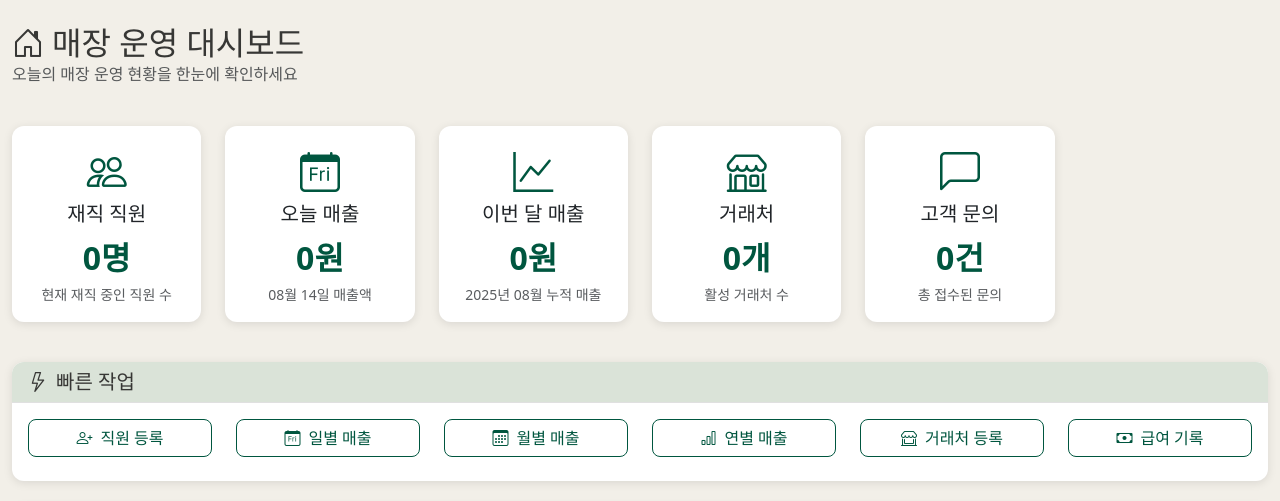
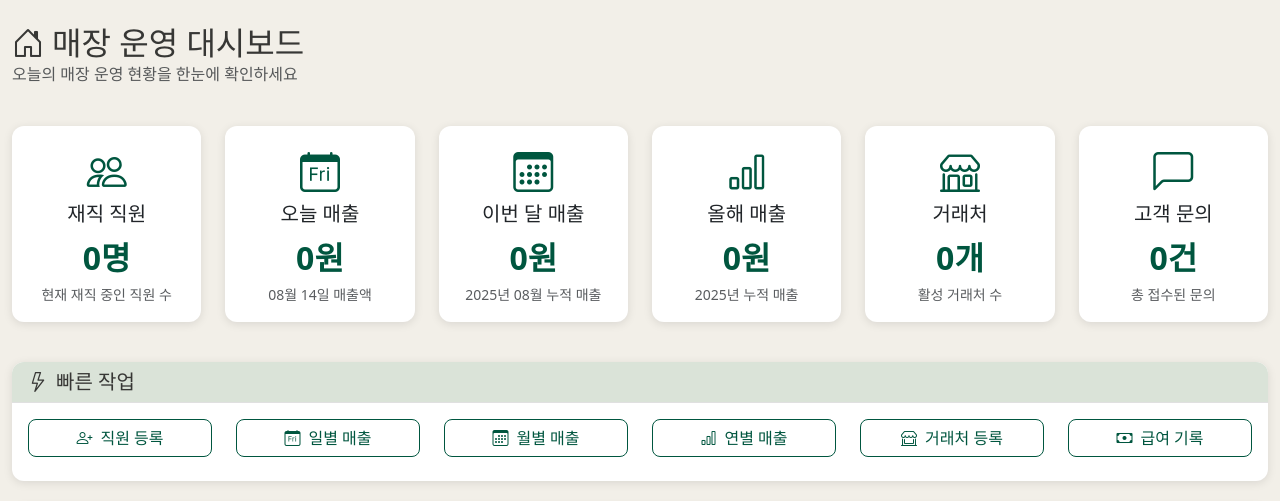
Before and after one commit to Elarin22/Glossy_Matcha, a Django app: page / in a window 1280 px wide. Shown: the part 56-557 px from the top of the page. Run offline with Django 5.2, Linux system fonts and the light colour scheme; the visitor is signed in with stand-in values (Sample User, id 1); data that the repository does not hold is empty.

Commit message:
[BE] feat: 메인 대시보드에도 올해 매출 표시되게끔 추가 (#232)
- 이번 연도 매출 집계: YearlySales 모델에서 현재 연도 데이터 조회
- Context 데이터: yearly_sales 변수 추가
- 아이콘: bi-bar-chart (막대 차트 아이콘) 사용

```diff
--- a/be/glossymatcha/templates/glossymatcha/dashboard.html
+++ b/be/glossymatcha/templates/glossymatcha/dashboard.html
@@ -40,10 +40,21 @@
     <div class="col-xl-2 col-md-4 mb-3">
         <div class="card dashboard-card h-100">
             <div class="card-body text-center">
-                <i class="bi bi-graph-up dashboard-icon mb-3"></i>
+                <i class="bi bi-calendar3 dashboard-icon mb-3"></i>
                 <h5 class="card-title">이번 달 매출</h5>
                 <div class="stat-number">{{ monthly_sales|korean_won_with_unit|default:"0원" }}</div>
                 <small class="text-muted">{{ today|date:"Y년 m월" }} 누적 매출</small>
+            </div>
+        </div>
+    </div>
+
+    <div class="col-xl-2 col-md-4 mb-3">
+        <div class="card dashboard-card h-100">
+            <div class="card-body text-center">
+                <i class="bi bi-bar-chart dashboard-icon mb-3"></i>
+                <h5 class="card-title">올해 매출</h5>
+                <div class="stat-number">{{ yearly_sales|korean_won_with_unit|default:"0원" }}</div>
+                <small class="text-muted">{{ today|date:"Y년" }} 누적 매출</small>
             </div>
         </div>
     </div>
--- a/be/glossymatcha/views.py
+++ b/be/glossymatcha/views.py
@@ -52,6 +52,10 @@ class DashboardView(LoginRequiredMixin, TemplateView):
         ).first()
         monthly_sales = current_month_sales.total_sales if current_month_sales else 0
 
+        # 이번 연도 매출 집계
+        current_year_sales = YearlySales.objects.filter(year=today.year).first()
+        yearly_sales = current_year_sales.total_sales if current_year_sales else 0
+
         # 최근 매출 현황 (최근 5건 - 일별 매출)
         recent_sales = DailySales.objects.all()[:5]
 
@@ -74,6 +78,7 @@ class DashboardView(LoginRequiredMixin, TemplateView):
             'active_suppliers_count': active_suppliers_count,
             'today_sales': today_sales,
             'monthly_sales': monthly_sales,
+            'yearly_sales': yearly_sales,
             'recent_sales': recent_sales,
             'staff_list': staff_list,
             'recent_inquiries': recent_inquiries,
```
